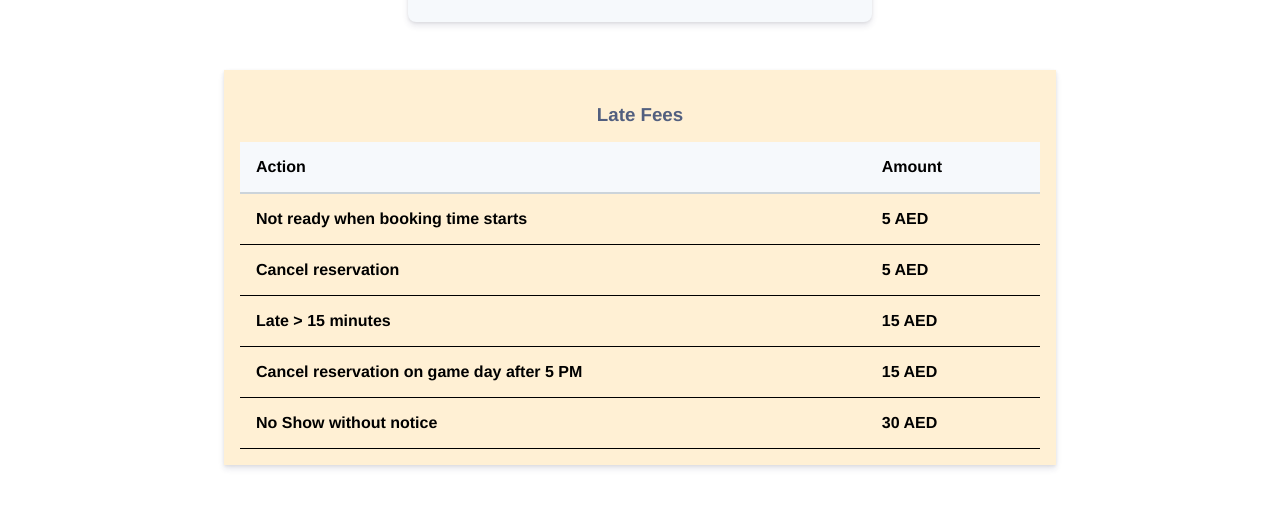
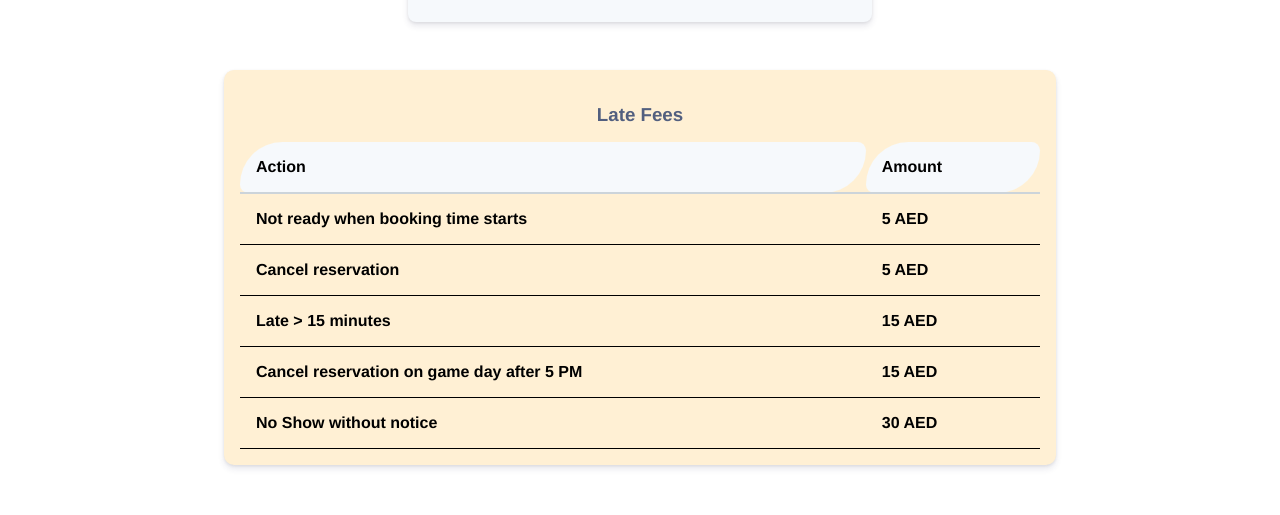
Before and after one commit to MahdyZ7/Football-website, a Next.js app: page / in a window 1280 px wide. Shown: the part 437-952 px from the top of the page. Built offline with nearby package versions, Linux system fonts and the light colour scheme; no server answers; the database is empty.

Commit message:
money page is more readable

```diff
--- a/pages/Money.tsx
+++ b/pages/Money.tsx
@@ -61,9 +61,9 @@ const Money = () => {
 									key={index}
 									style={{
 										backgroundColor:
-											index % 2 === 0
+											record.paid
 												? "#e8f5f9"
-												: "#ffe0b0",
+												: "#ffe0b080",
 									}}
 								>
 									<td>
@@ -83,7 +83,7 @@ const Money = () => {
 										</a>
 									</td>
 									<td>{record.amount} Dhs</td>
-									<td>{record.paid ? "Paid" : "Pending"}</td>
+									<td>{record.paid ? " ✔️ Paid" : ""}</td>
 								</tr>
 							))
 						)}
--- a/pages/api/moneyDb.ts
+++ b/pages/api/moneyDb.ts
@@ -16,7 +16,7 @@ export default async function handler(
 	const client = await pool.connect();
 	try {
 		const { rows } = await client.query(
-			"SELECT date, name, intra, amount, paid FROM money"
+			"SELECT date, name, intra, amount, paid FROM money ORDER BY date"
 		);
 		res.status(200).json(rows);
 	} catch (error) {
--- a/styles/football.css
+++ b/styles/football.css
@@ -110,7 +110,7 @@ button:hover {
 	margin: 0 auto;
 	background: #fff0d4;
 	padding: 1rem;
-	border-radoius: 8px;
+	border-radius: 10px 10px 10px 10px;
 	box-shadow: 0 4px 6px rgba(50, 50, 93, 0.11), 0 1px 3px rgba(0, 0, 0, 0.08);
 }
 
@@ -133,6 +133,10 @@ td {
 	padding: 1rem;
 	text-align: left;
 	border-bottom: 1px solid;
+}
+
+th {
+	border-radius: 50px 10px 50px 10px;
 }
 
 thead th {
```
